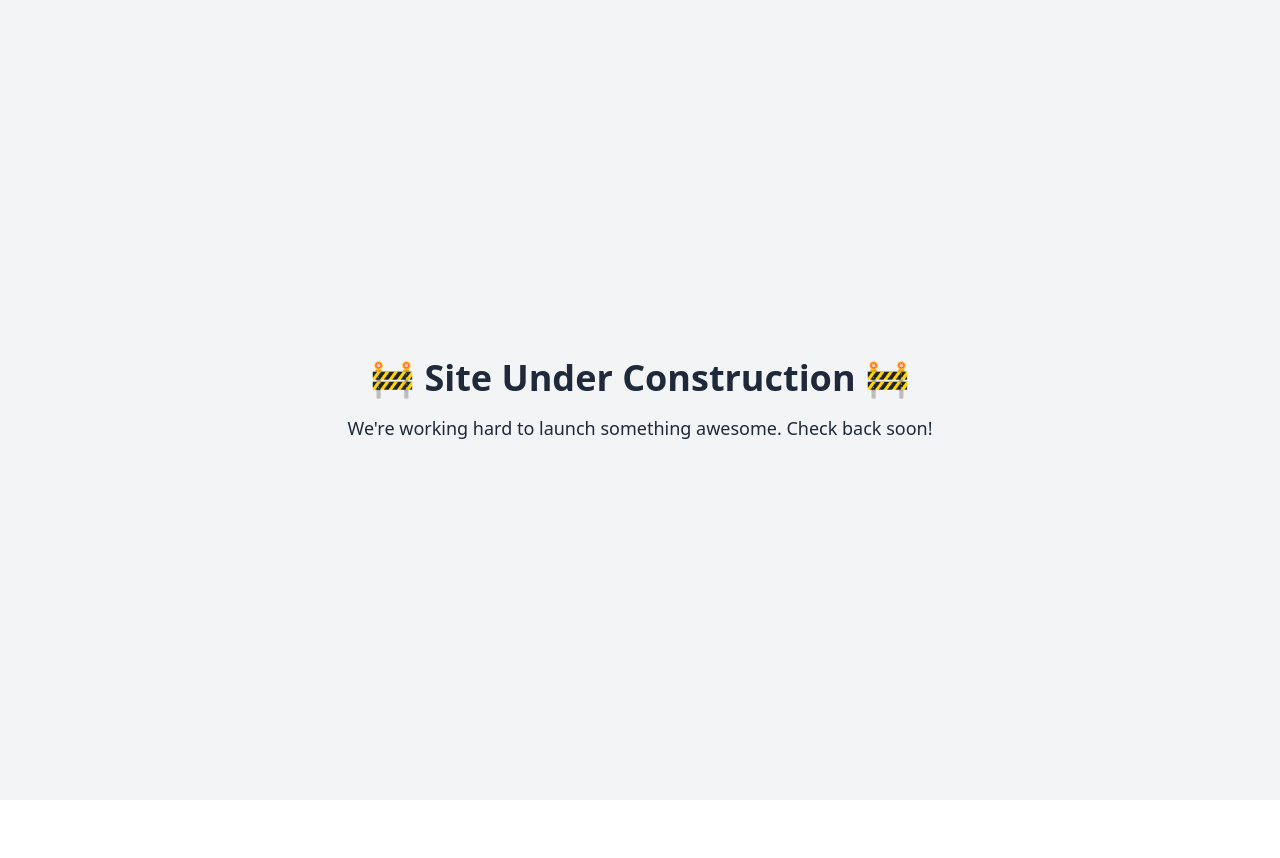
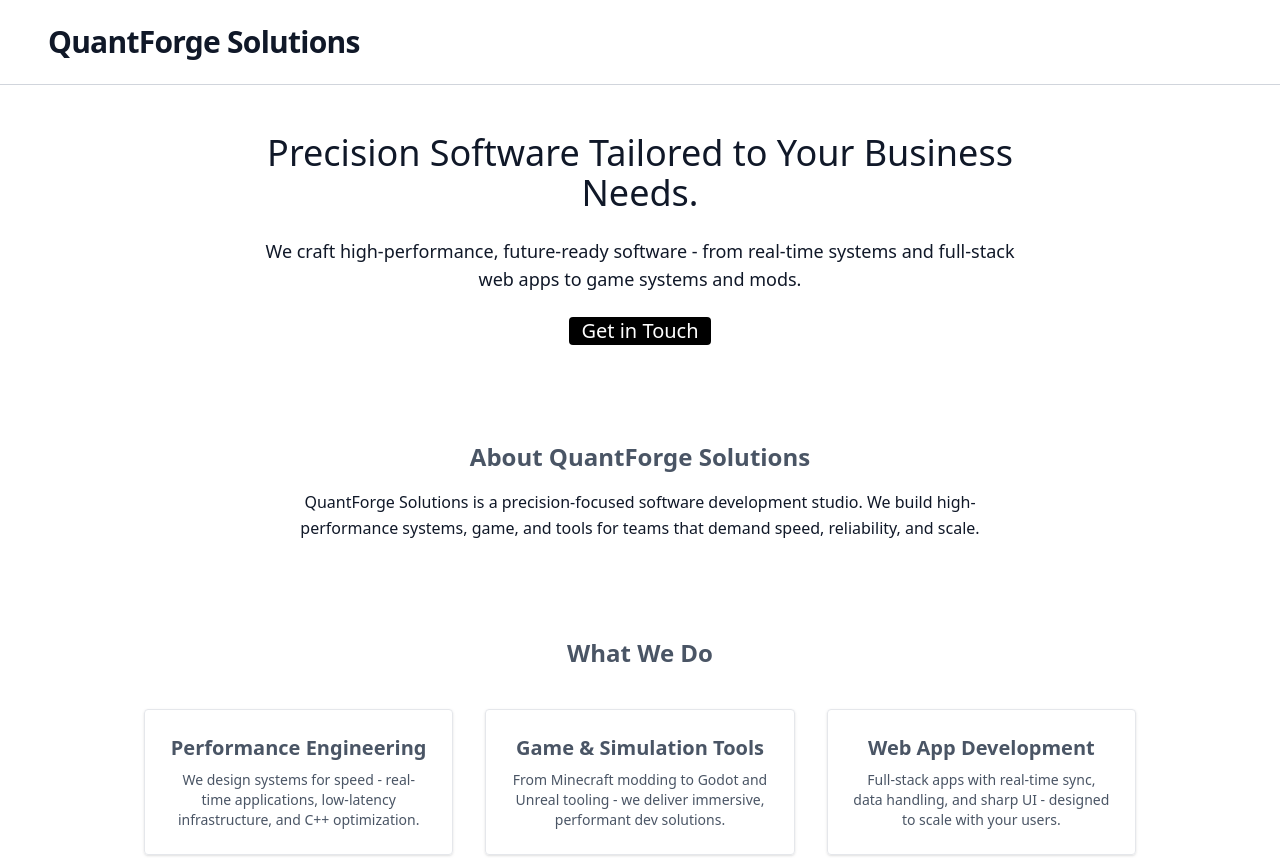
Before and after one commit to QuantForgeSolutions/quantforge-site, a website built with Vite: page docs/index.html in a window 1280 px wide. Shown: the top 858 px of the page. Before the commit the page ends 800 px from the top, so only its background shows below. Built offline with nearby package versions, Linux system fonts and the light colour scheme.

Commit message:
New build

```diff
--- /dev/null
+++ b/docs/assets/index-Bpq2rEOZ.js
@@ -0,0 +1 @@
+(function(){const t=document.createElement("link").relList;if(t&&t.supports&&t.supports("modulepreload"))return;for(const e of document.querySelectorAll('link[rel="modulepreload"]'))i(e);new MutationObserver(e=>{for(const r of e)if(r.type==="childList")for(const o of r.addedNodes)o.tagName==="LINK"&&o.rel==="modulepreload"&&i(o)}).observe(document,{childList:!0,subtree:!0});function s(e){const r={};return e.integrity&&(r.integrity=e.integrity),e.referrerPolicy&&(r.referrerPolicy=e.referrerPolicy),e.crossOrigin==="use-credentials"?r.credentials="include":e.crossOrigin==="anonymous"?r.credentials="omit":r.credentials="same-origin",r}function i(e){if(e.ep)return;e.ep=!0;const r=s(e);fetch(e.href,r)}})();
--- a/docs/assets/index-D0nHnE0a.js
+++ /dev/null
@@ -1,6 +0,0 @@
-(function(){const r=document.createElement("link").relList;if(r&&r.supports&&r.supports("modulepreload"))return;for(const e of document.querySelectorAll('link[rel="modulepreload"]'))n(e);new MutationObserver(e=>{for(const t of e)if(t.type==="childList")for(const o of t.addedNodes)o.tagName==="LINK"&&o.rel==="modulepreload"&&n(o)}).observe(document,{childList:!0,subtree:!0});function s(e){const t={};return e.integrity&&(t.integrity=e.integrity),e.referrerPolicy&&(t.referrerPolicy=e.referrerPolicy),e.crossOrigin==="use-credentials"?t.credentials="include":e.crossOrigin==="anonymous"?t.credentials="omit":t.credentials="same-origin",t}function n(e){if(e.ep)return;e.ep=!0;const t=s(e);fetch(e.href,t)}})();document.body.innerHTML=`
-    <div class="min-h-screen flex flex-col justify-center items-center bg-gray-100 dark:bg-gray-900 text-center text-gray-800 dark:text-gray-200">
-      <h1 class="text-4xl font-bold mb-4">🚧 Site Under Construction 🚧</h1>
-      <p class="text-lg">We're working hard to launch something awesome. Check back soon!</p>
-    </div>
-  `;
--- a/docs/index.html
+++ b/docs/index.html
@@ -4,7 +4,7 @@
         <meta name="viewport" content="width=device-width, initial-scale=1.0"/>
         <title>QuantForge Solutions</title>
         <link rel="stylesheet" href="./output.css">
-      <script type="module" crossorigin src="./assets/index-D0nHnE0a.js"></script>
+      <script type="module" crossorigin src="./assets/index-Bpq2rEOZ.js"></script>
       <link rel="stylesheet" crossorigin href="./assets/index-DJLPCW9G.css">
     </head>
     <body class="font-sans bg-white dark:bg-gray-800">
```
